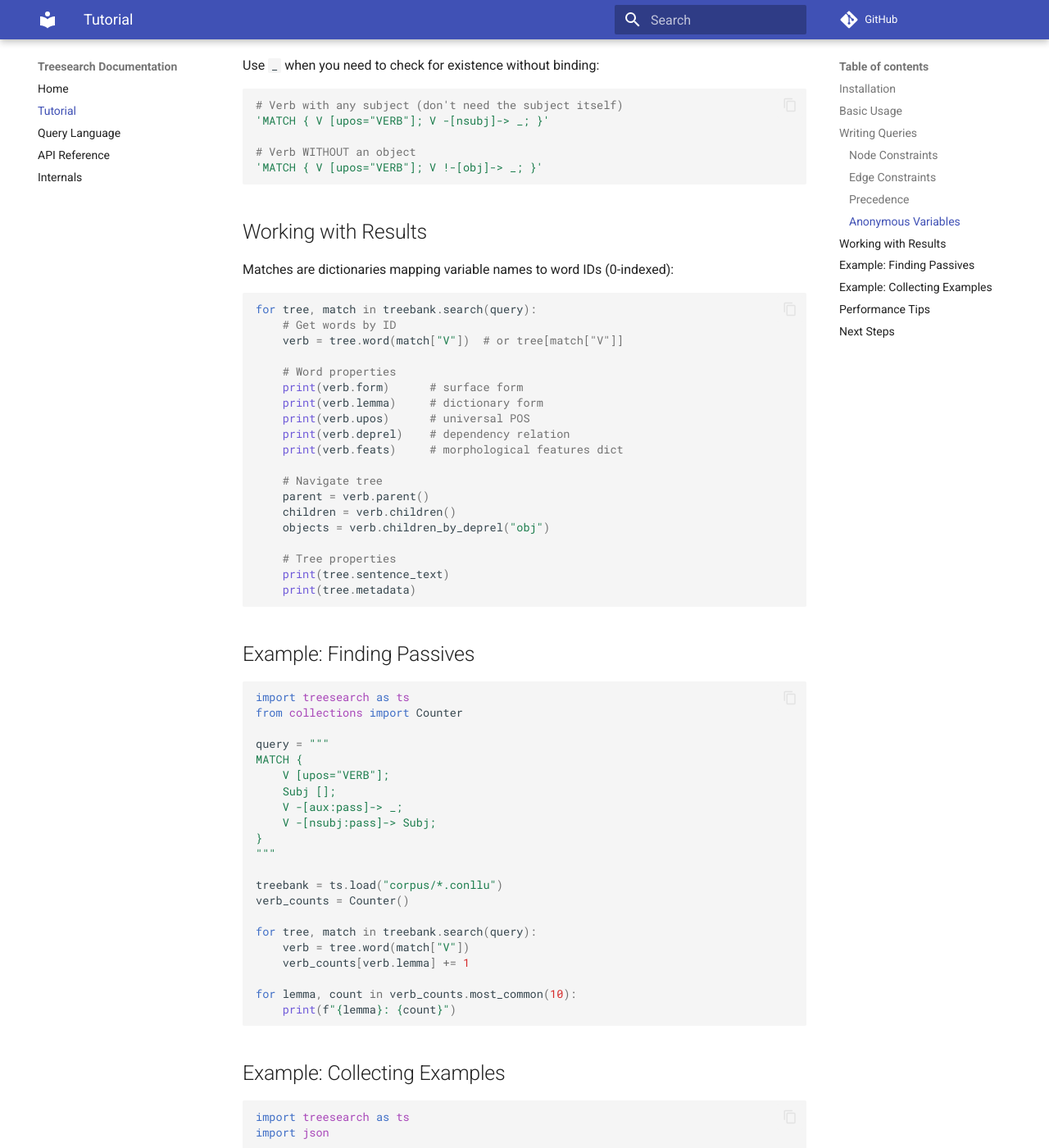
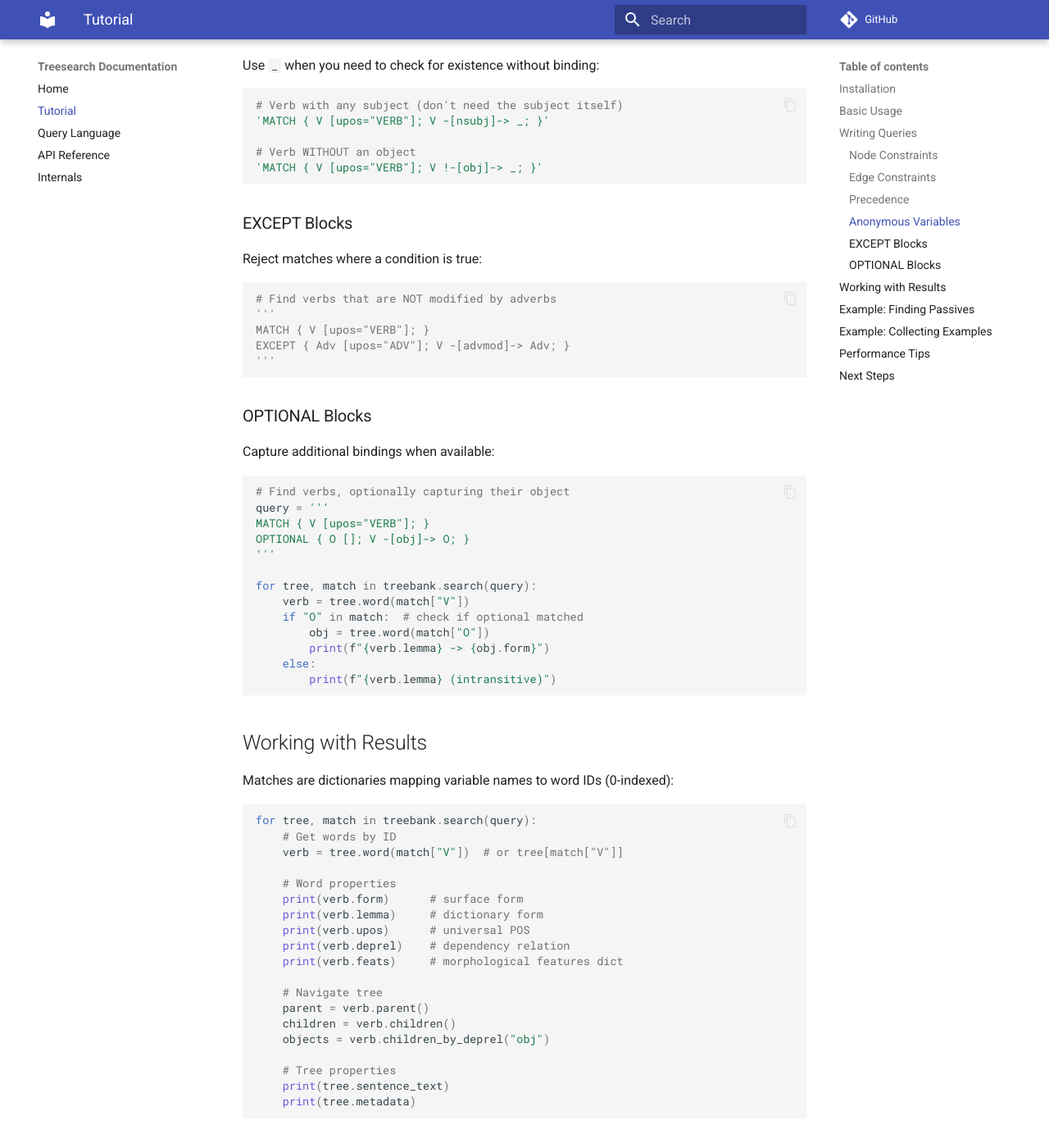
Before and after one commit to rmalouf/treesearch, an MkDocs documentation site: the page built from docs/tutorial.md, in a window 1280 px wide and 1400 px high, scrolled down 1883 px. Shown: the whole window at 82% size. Built offline with MkDocs 1.6.1 and Material for MkDocs 9.7.7, drawn with Linux system fonts in a browser that asks for light colours; comment, search, counter and statistics services are not loaded.

Commit message:
Add EXCEPT and OPTIONAL examples to tutorial

````diff
--- a/docs/tutorial.md
+++ b/docs/tutorial.md
@@ -99,6 +99,38 @@ Use `_` when you need to check for existence without binding:
 'MATCH { V [upos="VERB"]; V !-[obj]-> _; }'
 ```
 
+### EXCEPT Blocks
+
+Reject matches where a condition is true:
+
+```python
+# Find verbs that are NOT modified by adverbs
+'''
+MATCH { V [upos="VERB"]; }
+EXCEPT { Adv [upos="ADV"]; V -[advmod]-> Adv; }
+'''
+```
+
+### OPTIONAL Blocks
+
+Capture additional bindings when available:
+
+```python
+# Find verbs, optionally capturing their object
+query = '''
+MATCH { V [upos="VERB"]; }
+OPTIONAL { O []; V -[obj]-> O; }
+'''
+
+for tree, match in treebank.search(query):
+    verb = tree.word(match["V"])
+    if "O" in match:  # check if optional matched
+        obj = tree.word(match["O"])
+        print(f"{verb.lemma} -> {obj.form}")
+    else:
+        print(f"{verb.lemma} (intransitive)")
+```
+
 ## Working with Results
 
 Matches are dictionaries mapping variable names to word IDs (0-indexed):
````
